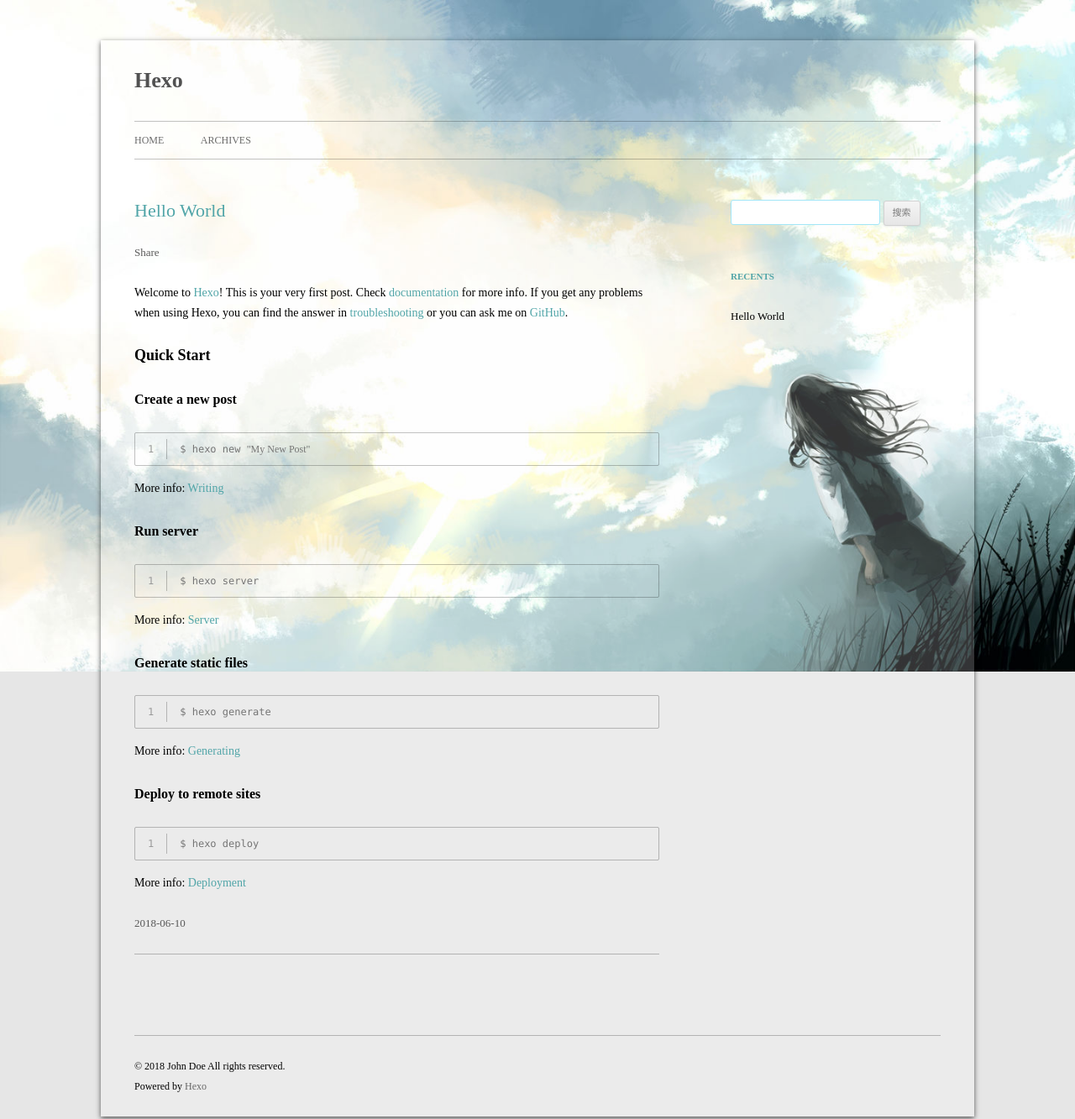
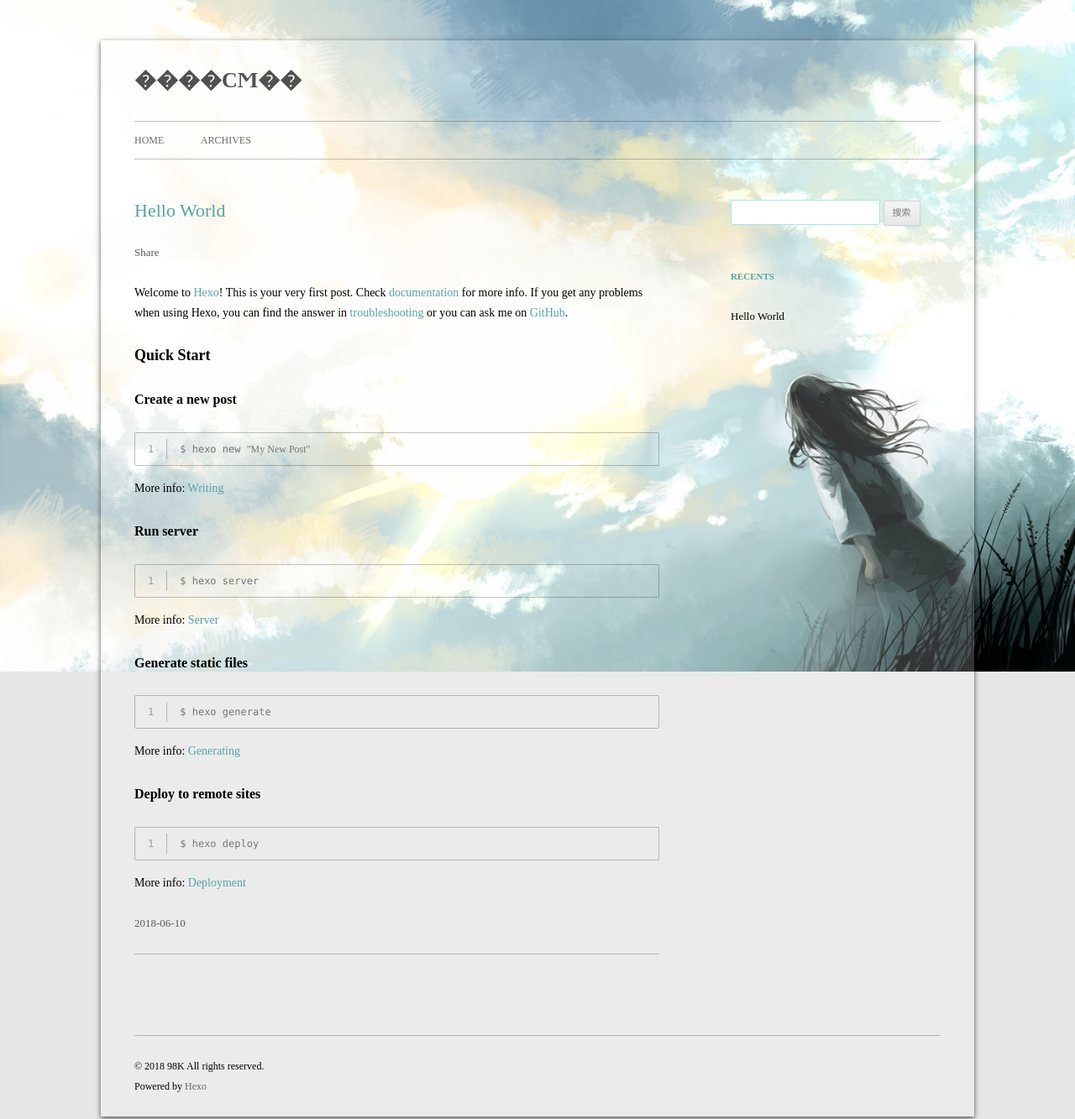
Before and after one commit to LitterProgramer/LitterProgramer.github.io, a plain HTML site: page index.html in a window 1280 px wide. Shown: the top 1333 px of the page at 84% size. Drawn offline with Linux system fonts and the light colour scheme; a script that the page names is missing.

Commit message:
Site updated: 2018-06-10 20:59:20

```diff
--- a/index.html
+++ b/index.html
@@ -11,15 +11,15 @@
 
 
 
-  <title>Hexo</title>
+  <title>����СϺ��</title>
   <meta name="viewport" content="width=device-width, initial-scale=1, maximum-scale=1">
   <meta property="og:type" content="website">
-<meta property="og:title" content="Hexo">
+<meta property="og:title" content="����СϺ��">
 <meta property="og:url" content="https://LitterProgramer.github.io/index.html">
-<meta property="og:site_name" content="Hexo">
+<meta property="og:site_name" content="����СϺ��">
 <meta property="og:locale" content="default">
 <meta name="twitter:card" content="summary">
-<meta name="twitter:title" content="Hexo">
+<meta name="twitter:title" content="����СϺ��">
 
 
     <link rel="icon" href="/css/images/favicon.ico">
@@ -36,7 +36,7 @@
       <header id="masthead" class="site-header" role="banner">
     <hgroup>
       <h1 class="site-title">
-        <a href="/" title="Hexo" rel="home">Hexo</a>
+        <a href="/" title="����СϺ��" rel="home">����СϺ��</a>
       </h1>
 
         <script type="text/javascript" src="http://api.hitokoto.us/rand?encode=js&charset=utf-8"></script>
@@ -76,7 +76,7 @@
 
         <div class="comments-link">
 
-            <a href="javascript:void(0);" data-url="https://LitterProgramer.github.io/2018/06/10/hello-world/" data-id="cji8sdx820000h4rapxzpf37v" class="leave-reply bdsharebuttonbox" data-cmd="more">Share</a>
+            <a href="javascript:void(0);" data-url="https://LitterProgramer.github.io/2018/06/10/hello-world/" data-id="cji8u4zfy0000aoraa34k07jx" class="leave-reply bdsharebuttonbox" data-cmd="more">Share</a>
         </div><!-- .comments-link -->
       </header><!-- .entry-header -->
 
@@ -150,7 +150,7 @@
 </div>
       </div>
       <footer id="colophon" role="contentinfo">
-    <p>&copy; 2018 John Doe
+    <p>&copy; 2018 98K
     All rights reserved.</p>
     <p>Powered by <a href="http://hexo.io/" target="_blank">Hexo</a></p>
 </footer>
```
Also changed, not shown: 2018/06/10/hello-world/index.html (+5 -5 lines), archives/2018/06/index.html (+6 -6 lines), archives/2018/index.html (+6 -6 lines), archives/index.html (+6 -6 lines).
